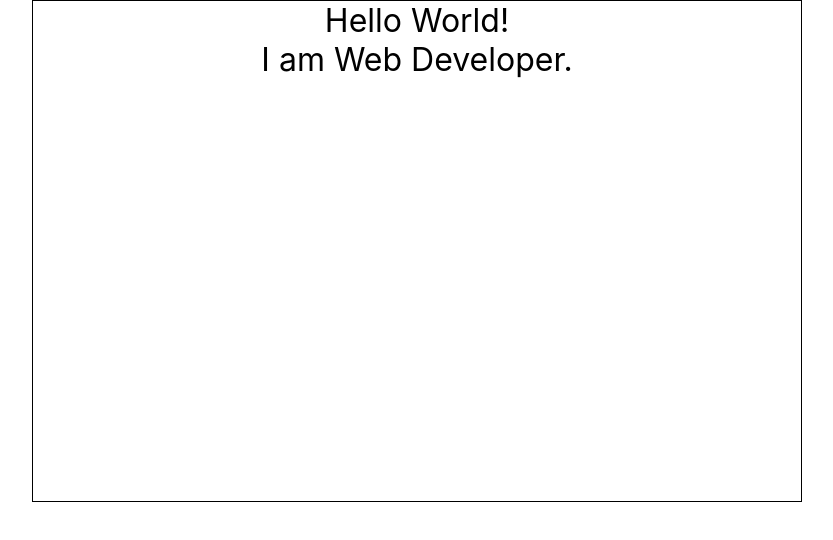
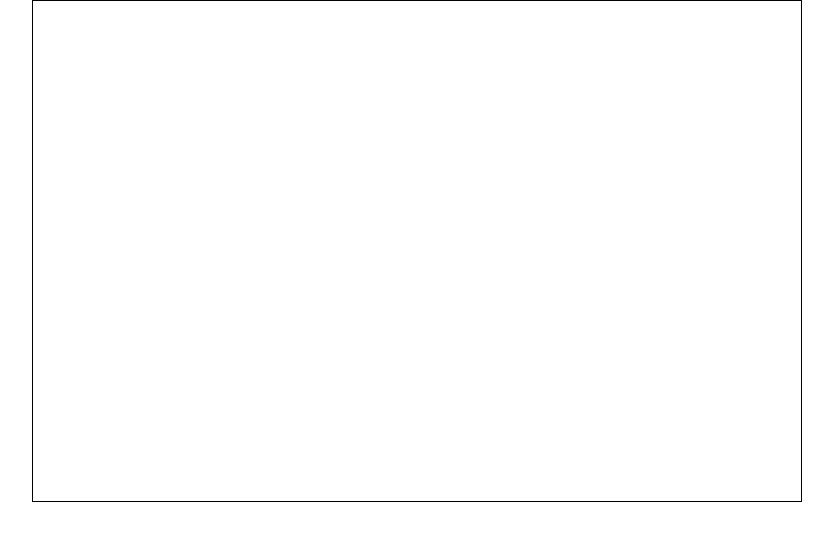
Before and after one commit to illionillion/react-novelgame-test, a React (Create React App) app: page / in a window 1280 px wide. Shown: the top 540 px of the page, without its empty margins (223-1056 px from the left). Built offline with nearby package versions, Linux system fonts and the light colour scheme.

Commit message:
解決、文字列を配列にした1文字ずつコンポーネントに入れることができた

```diff
--- a/src/App.tsx
+++ b/src/App.tsx
@@ -4,7 +4,7 @@ function App() {
   return (
     <div className="App">
       <TextDialog>
-          Hello World!<br/>
+          Hello World!
           I am Web Developer.
       </TextDialog>
     </div>
--- a/src/components/char/index.tsx
+++ b/src/components/char/index.tsx
@@ -1,5 +1,8 @@
-export default function Char() : JSX.Element {
+export default function Char({ children }: { children: React.ReactNode }) : JSX.Element {
+
+
+
     return (
-        <></>
+        <span className='op0' >{children}</span>
     )
 }
--- a/src/components/textdialog/index.scss
+++ b/src/components/textdialog/index.scss
@@ -5,4 +5,8 @@
     text-align: center;
     margin: auto;
     font-size: 2em;
+
+    span.op0{
+        opacity: 0;
+    }
 }
--- a/src/components/textdialog/index.tsx
+++ b/src/components/textdialog/index.tsx
@@ -1,19 +1,34 @@
+import React from 'react';
+import Char from '../char';
 import './index.scss'
 export default function TextDialog({ children }: { children: React.ReactNode }) : JSX.Element {
 
-    console.log(children);
-    console.log(typeof children);
+    // console.log(children);
+    // console.log(typeof children);
 
-    // for (const key in children) {
-    //     if (Object.prototype.hasOwnProperty.call(children, key)) {
-    //         const element = children[key];
 
+    // 配列にする
+    const childArray = React.Children.toArray(children)
+    const stringArray = Array.from(childArray[0].toString())
+    // console.log(childArray[0]);
+    console.log(stringArray);
+
+
+    // for (const key in childArray) {
+    //     if (Object.prototype.hasOwnProperty.call(childArray, key)) {
+    //         // console.dir(childArray[key]);
+    //         if (typeof childArray[key] === 'object') {
+    //             console.log(childArray[key]);
+
+    //         } else {
+    //             console.log(childArray[key])
+    //         }
     //     }
     // }
 
     return (
         <div className="text-dialog">
-            {children}
+            {stringArray.map((output, index) => <Char key={index} >{output}</Char>)}
         </div>
     )
 }
```
